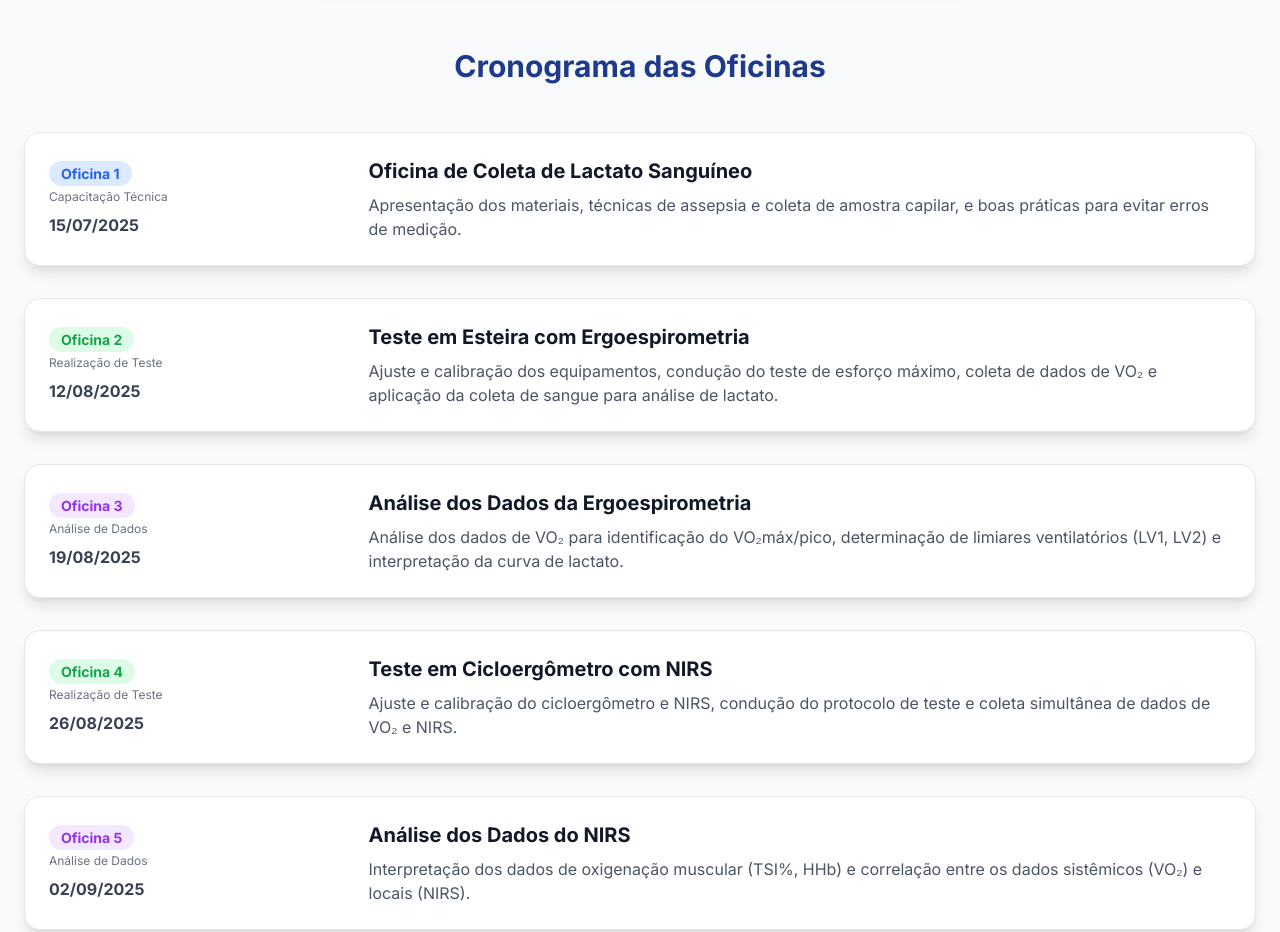
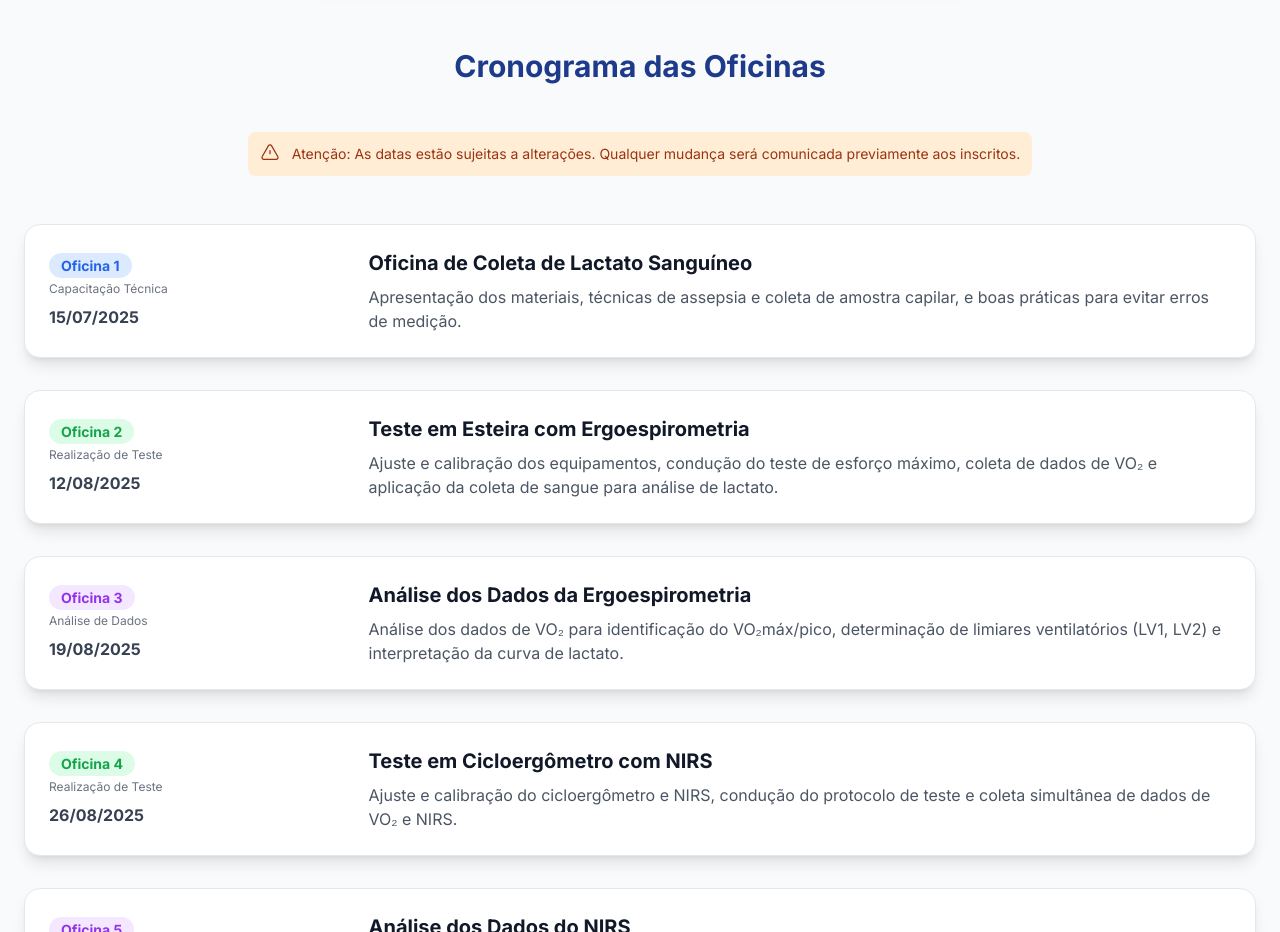
Before and after one commit to jpauleti/oficinaslaef, a plain HTML site: page index.html in a window 1280 px wide. Shown: the part 1040-1972 px from the top of the page. Drawn offline with nearby package versions, Linux system fonts and the light colour scheme.

Commit message:
index.html

```diff
--- a/index.html
+++ b/index.html
@@ -82,6 +82,14 @@
         <!-- Schedule Section -->
         <section class="mt-20">
             <h2 class="text-3xl font-bold text-center text-blue-900 mb-12">Cronograma das Oficinas</h2>
+            <div class="text-center mb-12">
+                <p class="inline-block bg-orange-100 text-orange-800 text-sm p-3 rounded-lg">
+                <svg class="inline-block w-5 h-5 mr-2 -mt-1" xmlns="http://www.w3.org/2000/svg" fill="none" viewBox="0 0 24 24" stroke-width="1.5" stroke="currentColor">
+                <path stroke-linecap="round" stroke-linejoin="round" d="M12 9v3.75m-9.303 3.376c-.866 1.5.217 3.374 1.948 3.374h14.71c1.73 0 2.813-1.874 1.948-3.374L13.949 3.378c-.866-1.5-3.032-1.5-3.898 0L2.697 16.126z" />
+                </svg>
+        Atenção: As datas estão sujeitas a alterações. Qualquer mudança será comunicada previamente aos inscritos.
+                </p>
+                </div>
             <div class="space-y-8">
                 <!-- Card Oficina 1 -->
                 <div class="bg-white p-6 rounded-2xl shadow-lg border border-gray-200 hover:shadow-xl transition-shadow duration-300">
```
